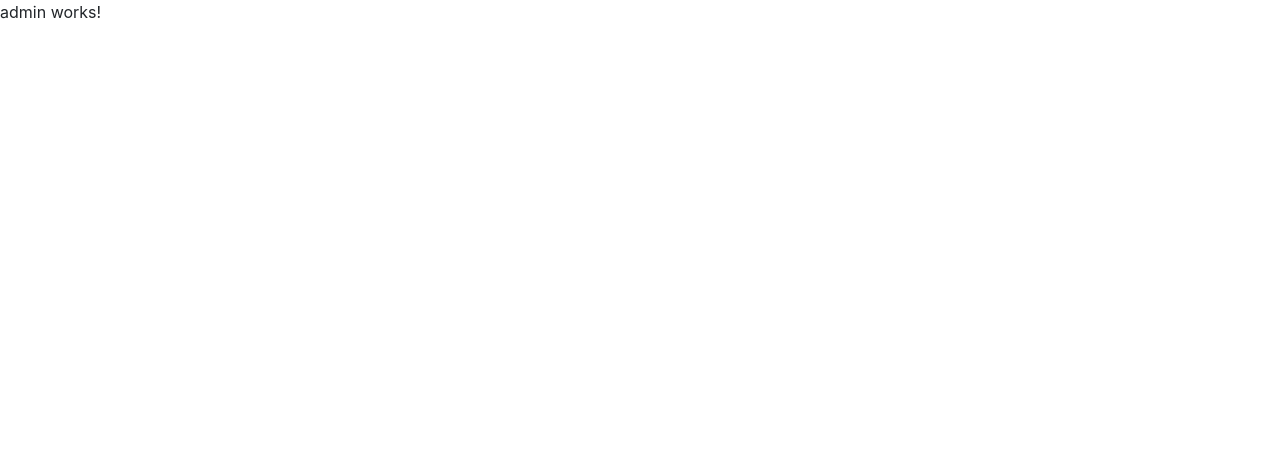
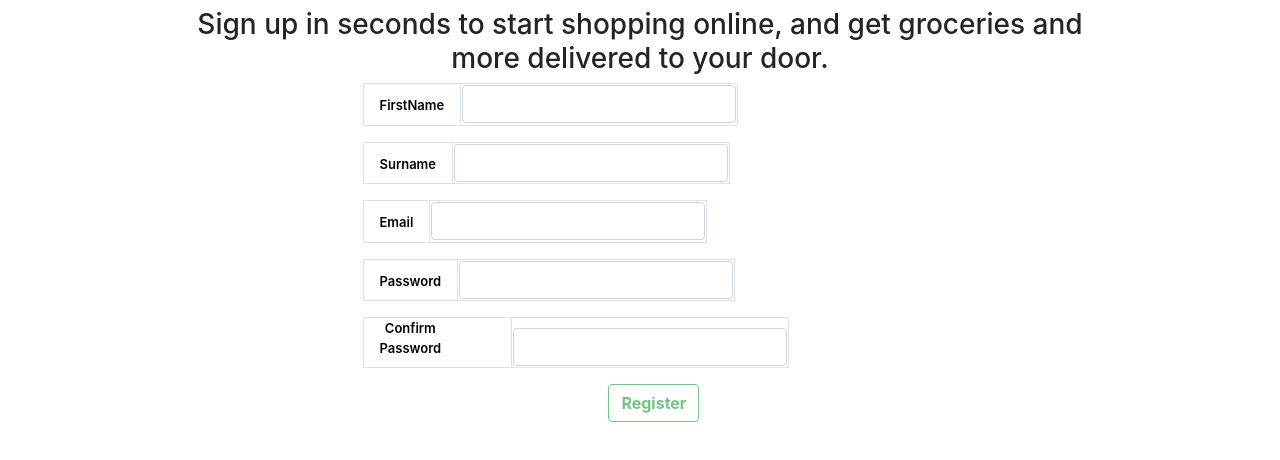
Before and after one commit to NhlahlaMike/pnpAPIFrontEnd, an Angular app: page /admin in a window 1280 px wide. Shown: the top 460 px of the page. Built offline with nearby package versions, Linux system fonts and the light colour scheme; no server answers; sample sign-in values are in the browser's storage.

Commit message:
added auth guard

```diff
--- a/src/app/admin/admin.component.html
+++ b/src/app/admin/admin.component.html
@@ -1 +1,144 @@
-<p>admin works!</p>
+<div class="container">
+    <div class="row">
+     <div class="col-sm-12 offset-sm-0 text-center" align="center">
+
+       <h1 class="headerWelcome">
+
+       </h1>
+       <div class="subHeadArea">
+         <h3 class="ss heading2">
+           Sign up in seconds to start shopping online, and get groceries and <br> more delivered to your door.
+         </h3>
+       </div>
+
+<form [formGroup]="service.formModel" class="justify-content-center offset-sm-3" autocomplete="off" (submit)="onSubmit()" align="center">
+  <table class="table-bordered" style="border: none">
+    <tbody>
+        <tr>
+            <div class="form-group required">
+            <td>
+                <div class="col-md-2">
+                    <label for="FormControlFirstName" style="color: black;font-size: small;font-weight: 600;" >FirstName</label>
+                </div>
+            </td>
+            <td>
+                <div class="col-lg-16">
+                    <input type="text" formControlName="FirstName" class="form-control" aria-label="Default" aria-describedby="inputGroup-sizing-default">
+                </div>
+            </td>
+            <td style="padding-left: 10px; border: none; text-align: left;">
+                <div class="col-md-16">
+                    <span style="font-weight: bold;color: red;">
+                        <span *ngIf="service.formModel.get('FirstName').touched && service.formModel.get('FirstName').errors?.required">This field is mandatory.</span>
+                    </span>
+                </div>
+            </td>
+            </div>
+        </tr>
+
+        <tr>
+            <div class="form-group required">
+            <td>
+                <div class="col-md-2">
+                    <label for="FormControlSurname" style="color: black;font-size: small;font-weight: 600;" >Surname</label>
+                </div>
+            </td>
+            <td>
+                <div class="col-md-16">
+                    <input type="text" formControlName="Surname" class="form-control" aria-label="Default" aria-describedby="inputGroup-sizing-default">
+                </div>
+            </td>
+            <td style="padding-left: 10px; border: none; text-align: left;">
+                    <div class="col-md-16">
+                        <span style="font-weight: bold;color: red;">
+                            <span *ngIf="service.formModel.get('Surname').touched && service.formModel.get('Surname').errors?.required">This field is mandatory.</span>
+                        </span>
+                </div>
+            </td>
+            </div>
+        </tr>
+
+        <tr>
+            <div class="form-group required">
+            <td>
+                <div class="col-md-2">
+                    <label for="FormControlEmail" style="color: black;font-size: small;font-weight: 600;" >Email</label>
+                </div>
+            </td>
+            <td>
+                <div class="col-md-16">
+                    <input type="text" formControlName="Email" class="form-control" aria-label="Default" aria-describedby="inputGroup-sizing-default">
+                </div>
+            </td>
+            <td style="padding-left: 10px; border: none; text-align: left;">
+                <div class="col-md-16">
+                    <span style="font-weight: bold;color: red;">
+                        <span *ngIf="service.formModel.get('Email').touched && service.formModel.get('Email').errors?.required">This field is mandatory.</span>
+                        <span *ngIf="service.formModel.get('Email').touched && service.formModel.get('Email').errors?.email">Enter valid email.</span>
+                    </span>
+                </div>
+            </td>
+            </div>
+        </tr>
+        <div formGroupName="Passwords">
+        <tr>
+            <div class="form-group required">
+            <td>
+                <div class="col-md-2">
+                    <label for="FormControlPassword" style="color: black;font-size: small;font-weight: 600;" >Password</label>
+                </div>
+            </td>
+            <td>
+                <div class="col-md-16">
+                    <input type="text" formControlName="Password" class="form-control" aria-label="Default" aria-describedby="inputGroup-sizing-default">
+                </div>
+            </td>
+            <td style="padding-left: 10px; border: none; text-align: left;">
+                <div class="col-md-16">
+                    <span style="font-weight: bold;color: red;">
+                            <span class="text-danger" *ngIf="service.formModel.get('Passwords.Password').touched && service.formModel.get('Passwords.Password').errors?.required">This field is mandatory.</span>
+                            <span class="text-danger" *ngIf="service.formModel.get('Passwords.Password').touched && service.formModel.get('Passwords.Password').errors?.minlength">Minimum 4 characters required.</span>
+                    </span>
+                </div>
+            </td>
+            </div>
+        </tr>
+
+        <tr>
+            <div class="form-group required">
+            <td>
+                <div class="col-md-6">
+                    <label for="FormControlConfirmPassword" style="color: black;font-size: small;font-weight: 600;" >Confirm Password</label>
+                </div>
+            </td>
+            <td>
+                <div class="col-md-16">
+                    <input type="text" formControlName="ConfirmPassword" class="form-control" aria-label="Default" aria-describedby="inputGroup-sizing-default">
+                </div>
+            </td>
+            <td style="padding-left: 10px; border: none; text-align: left;">
+                <div class="col-md-16">
+                    <span style="font-weight: bold;color: red;">
+                            <span class="text-danger" *ngIf="service.formModel.get('Passwords.ConfirmPassword').touched && service.formModel.get('Passwords.ConfirmPassword').errors?.required">This field is mandatory.</span>
+                            <span class="text-danger" *ngIf="service.formModel.get('Passwords.ConfirmPassword').touched && service.formModel.get('Passwords.ConfirmPassword').errors?.passwordMismatch">Confirm Password does not match.</span>
+                    </span>
+                </div>
+            </td>
+            </div>
+        </tr>
+        </div>
+    </table>
+    <div class="form-group">
+        <button type="submit" style="margin-right: 30%;" [disabled]="!service.formModel.valid" class="btn btn-outline-success"><b>Register</b></button>
+    </div>
+    </form>
+        </div>
+    </div>
+</div>
+<div class="card m-5" style="width:18rem" *ngIf="userDetails">
+    <ul class="list-group">
+      <li class="list-group-item"><strong>Username : </strong>{{userDetails.userName}}</li>
+      <li class="list-group-item"><strong>FullName : </strong>{{userDetails.firstName}}</li>
+      <li class="list-group-item"><strong>Email : </strong>{{userDetails.email}}</li>
+    </ul>
+  </div>
--- a/src/app/app-routing.module.ts
+++ b/src/app/app-routing.module.ts
@@ -5,6 +5,7 @@ import { RegistrationComponent } from './user/registration/registration.componen
 import { LoginComponent } from './user/login/login.component';
 import { HomeComponent } from './home/home.component';
 import { AdminComponent } from './admin/admin.component';
+import { AuthGuard } from './auth/auth.guard';
 
 const routes: Routes = [
   {path: '', redirectTo: '/home', pathMatch: 'full'},
@@ -16,7 +17,7 @@ const routes: Routes = [
     ]
   },
   {path: 'home', component: HomeComponent},
-  {path: 'admin', component: AdminComponent}
+  {path: 'admin', component: AdminComponent, canActivate: [AuthGuard]}
 ];
 
 @NgModule({
--- /dev/null
+++ b/src/app/auth/auth.guard.ts
@@ -0,0 +1,24 @@
+import { Injectable } from '@angular/core';
+import { CanActivate, ActivatedRouteSnapshot, RouterStateSnapshot, Router } from '@angular/router';
+import { Observable } from 'rxjs';
+
+@Injectable({
+  providedIn: 'root'
+})
+export class AuthGuard implements CanActivate {
+
+
+  constructor(private router: Router) {
+  }
+  canActivate(
+    next: ActivatedRouteSnapshot,
+    state: RouterStateSnapshot): boolean {
+    if ( localStorage.getItem ('token') != null ) {
+      return true;
+    } else {
+      this.router.navigate(['/user/login']);
+      return false;
+    }
+
+  }
+}
--- a/src/app/home/home.component.ts
+++ b/src/app/home/home.component.ts
@@ -1,4 +1,6 @@
+import { UserService } from './../service/user.service';
 import { Component, OnInit } from '@angular/core';
+import { Router } from '@angular/router';
 
 @Component({
   selector: 'app-home',
@@ -6,10 +8,24 @@ import { Component, OnInit } from '@angular/core';
   styleUrls: ['./home.component.css']
 })
 export class HomeComponent implements OnInit {
+  userDetails;
+  isLoggedIn: boolean;
 
-  constructor() { }
+  constructor(private router: Router, private service: UserService) { }
 
   ngOnInit() {
+    this.service.getUserProfile().subscribe(
+      res => {
+        this.userDetails = res;
+      },
+      err => {
+        console.log(err);
+      },
+    );
   }
 
+  onLogout() {
+    localStorage.removeItem('token');
+    this.router.navigate(['/user/login']);
+  }
 }
--- a/src/app/service/user.service.ts
+++ b/src/app/service/user.service.ts
@@ -1,6 +1,6 @@
 import { Injectable } from '@angular/core';
 import { FormBuilder, Validators, FormGroup } from '@angular/forms';
-import { HttpClient } from '@angular/common/http';
+import { HttpClient, HttpHeaders } from '@angular/common/http';
 
 @Injectable({
   providedIn: 'root'
@@ -49,7 +49,8 @@ export class UserService {
   }
 
   getUserProfile() {
-    return this.http.get(this.BaseURI + '/UserProfile');
+    const tokenHeader = new HttpHeaders ({Authorization: 'Bearer' + localStorage.getItem ('token')});
+    return this.http.get(this.BaseURI + '/UserProfile', {headers : tokenHeader});
   }
 
 }
--- a/src/app/user/login/login.component.ts
+++ b/src/app/user/login/login.component.ts
@@ -7,26 +7,28 @@ import { Router } from '@angular/router';
 @Component({
   selector: 'app-login',
   templateUrl: './login.component.html',
-  styles: []
+  styleUrls: ['./login.component.css']
 })
 export class LoginComponent implements OnInit {
   formModel = {
     UserName: '',
     Password: ''
   };
+  isLoggedIn = false;
   constructor(private service: UserService, private router: Router, private toastr: ToastrService) { }
 
   ngOnInit() {
-    if (localStorage.getItem('token') === null) {
-      this.router.navigateByUrl('/home');
+    if (localStorage.getItem('token') != null) {
+      this.router.navigateByUrl('/admin');
     }
   }
 
   onSubmit(form: NgForm) {
     this.service.login(form.value).subscribe(
       (res: any) => {
+        this.isLoggedIn = true;
         localStorage.setItem('token', res.token);
-        this.router.navigateByUrl('/home');
+        this.router.navigateByUrl('/admin');
       },
       err => {
         if (err.status === 400) {
--- a/src/app/user/registration/registration.component.ts
+++ b/src/app/user/registration/registration.component.ts
@@ -5,7 +5,7 @@ import { ToastrService } from 'ngx-toastr';
 @Component({
   selector: 'app-registration',
   templateUrl: './registration.component.html',
-  styles: []
+  styleUrls: ['./registration.component.css']
 })
 export class RegistrationComponent implements OnInit {
 
```
Also changed, not shown: src/app/admin/admin.component.ts (+11 -2 lines), src/app/home/home.component.html (+12 -0 lines).
